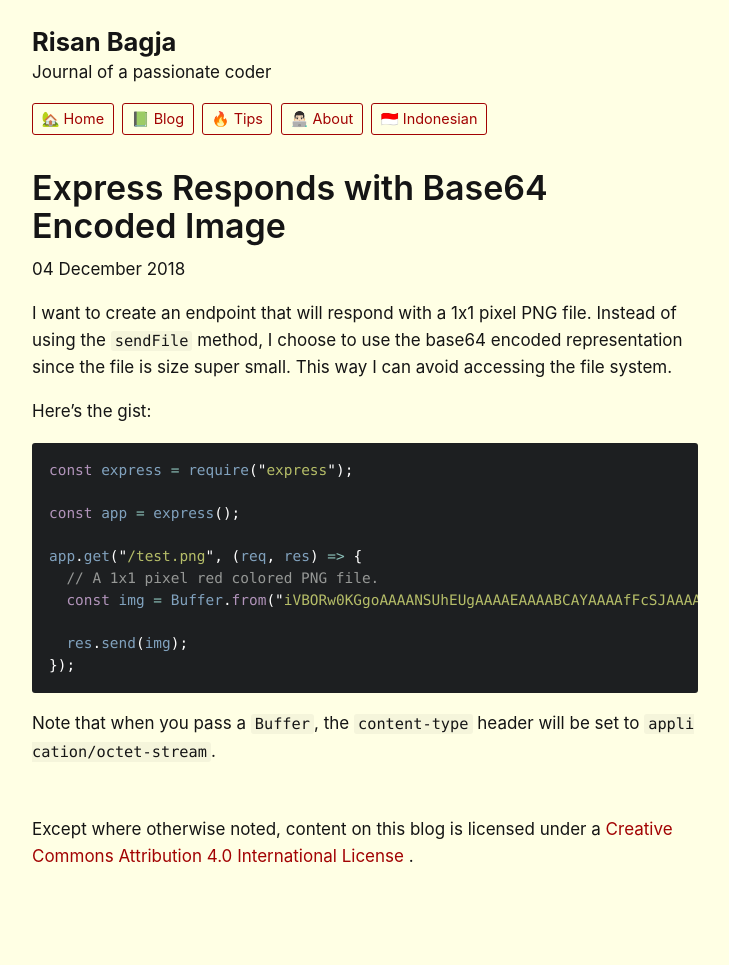
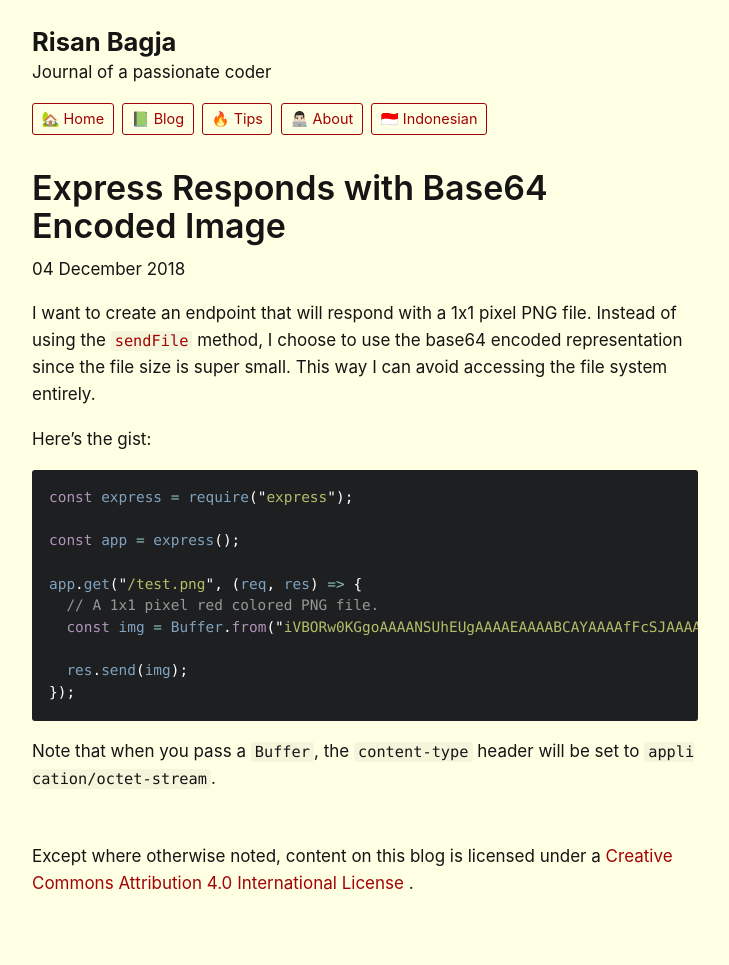
Before and after one commit to risan/bagja.net, a Jekyll site: the page built from _tips/express-responds-with-base64-image.md, in a window 1280 px wide. Shown: the whole page, without its empty margins (275-1004 px from the left). Built offline with Jekyll 4.4.1, drawn with Linux system fonts in a browser that asks for light colours; before the commit the page ends 938 px from its top, so only the background shows below that.

Commit message:
fix typo

```diff
--- a/_tips/express-responds-with-base64-image.md
+++ b/_tips/express-responds-with-base64-image.md
@@ -9,7 +9,7 @@
   width: 1200
   height: 800
 ---
-I want to create an endpoint that will respond with a 1x1 pixel PNG file. Instead of using the `sendFile` method, I choose to use the base64 encoded representation since the file is size super small. This way I can avoid accessing the file system.
+I want to create an endpoint that will respond with a 1x1 pixel PNG file. Instead of using the [`sendFile`](https://expressjs.com/en/4x/api.html#res.sendFile) method, I choose to use the base64 encoded representation since the file size is super small. This way I can avoid accessing the file system entirely.
 
 Here's the gist:
 
```
